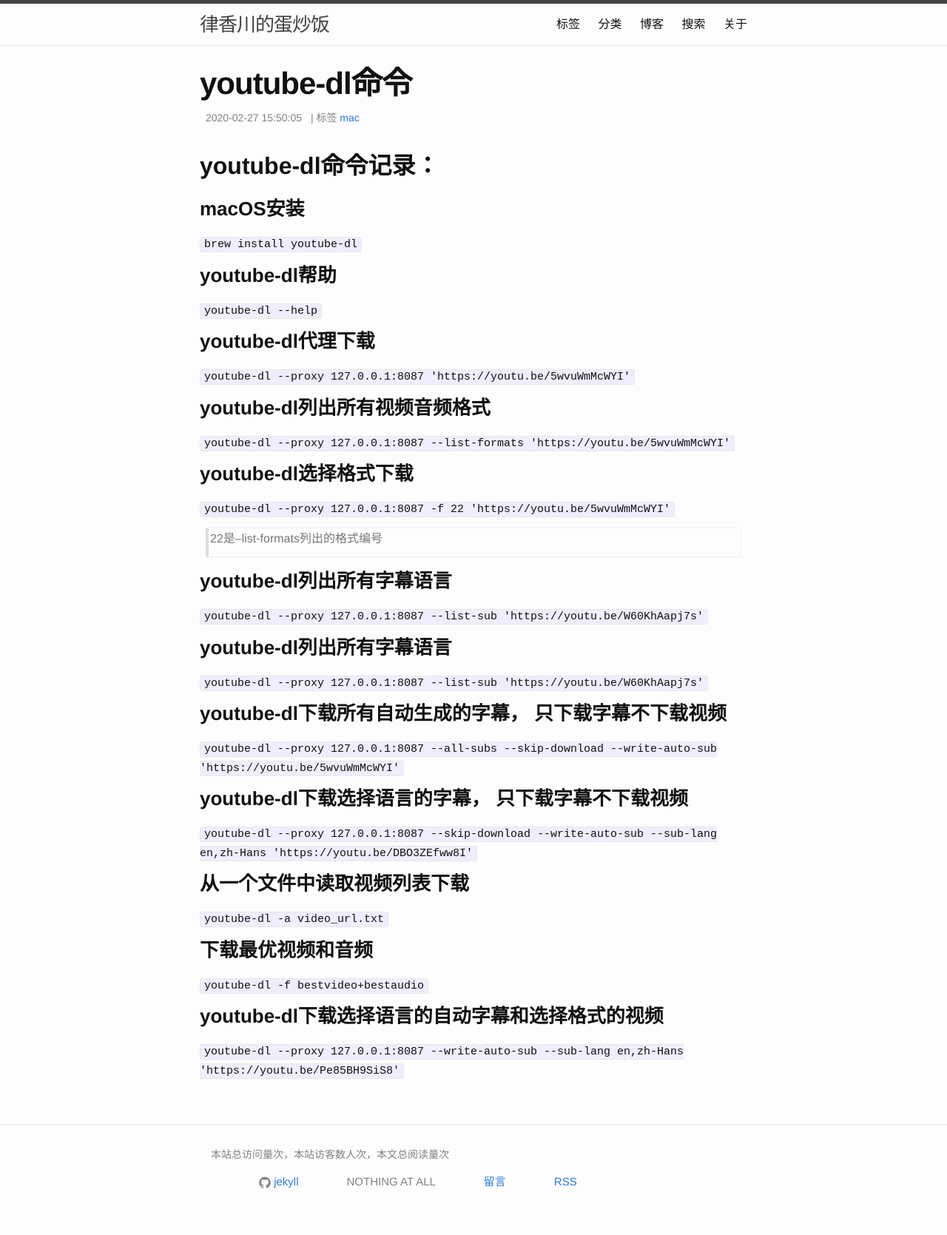
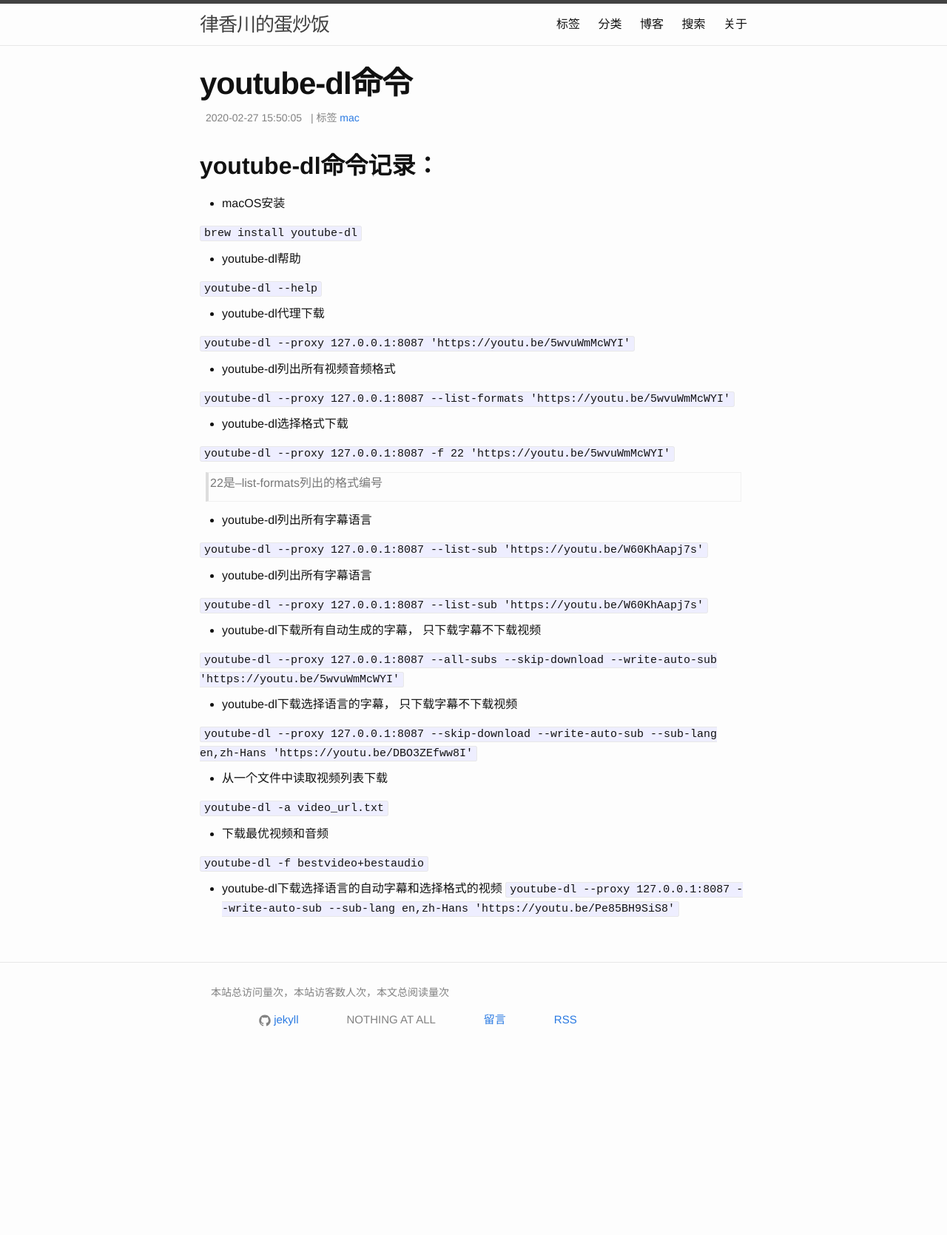
Before and after one commit to snowyxx/snowyxx.github.io, a Jekyll site: the page built from _posts/2020-02-27-youtube-dl-commands.markdown, in a window 1280 px wide. Shown: the whole page at 74% size. Built offline with Jekyll 4.4.1, drawn with Linux system fonts in a browser that asks for light colours; comment, search, counter and statistics services are not loaded; after the commit the page ends 1450 px from its top, so only the background shows below that.

Commit message:
new blog added

```diff
--- a/_posts/2020-02-27-youtube-dl-commands.markdown
+++ b/_posts/2020-02-27-youtube-dl-commands.markdown
@@ -8,52 +8,52 @@
 
 ## youtube-dl命令记录：
 
-### macOS安装
+- macOS安装
 
 `brew install youtube-dl`
 
-### youtube-dl帮助
+- youtube-dl帮助
 
 `youtube-dl --help`
 
-### youtube-dl代理下载
+- youtube-dl代理下载
 
 `youtube-dl --proxy 127.0.0.1:8087 'https://youtu.be/5wvuWmMcWYI'`
 
-### youtube-dl列出所有视频音频格式
+- youtube-dl列出所有视频音频格式
 
 `youtube-dl --proxy 127.0.0.1:8087 --list-formats 'https://youtu.be/5wvuWmMcWYI'`
 
-### youtube-dl选择格式下载
+- youtube-dl选择格式下载
 
 `youtube-dl --proxy 127.0.0.1:8087 -f 22 'https://youtu.be/5wvuWmMcWYI'`
 
 > 22是--list-formats列出的格式编号
 
-### youtube-dl列出所有字幕语言
+- youtube-dl列出所有字幕语言
 
 `youtube-dl --proxy 127.0.0.1:8087 --list-sub 'https://youtu.be/W60KhAapj7s'`
 
-### youtube-dl列出所有字幕语言
+- youtube-dl列出所有字幕语言
 
 `youtube-dl --proxy 127.0.0.1:8087 --list-sub 'https://youtu.be/W60KhAapj7s'`
 
-### youtube-dl下载所有自动生成的字幕， 只下载字幕不下载视频
+- youtube-dl下载所有自动生成的字幕， 只下载字幕不下载视频
 
 `youtube-dl --proxy 127.0.0.1:8087 --all-subs --skip-download --write-auto-sub 'https://youtu.be/5wvuWmMcWYI'`
 
-### youtube-dl下载选择语言的字幕， 只下载字幕不下载视频
+- youtube-dl下载选择语言的字幕， 只下载字幕不下载视频
 
 `youtube-dl --proxy 127.0.0.1:8087 --skip-download --write-auto-sub --sub-lang en,zh-Hans 'https://youtu.be/DBO3ZEfww8I'`
 
 
-### 从一个文件中读取视频列表下载
+- 从一个文件中读取视频列表下载
 
 `youtube-dl -a video_url.txt`
 
-### 下载最优视频和音频
+- 下载最优视频和音频
 
 `youtube-dl -f bestvideo+bestaudio`
 
-### youtube-dl下载选择语言的自动字幕和选择格式的视频
+- youtube-dl下载选择语言的自动字幕和选择格式的视频
 `youtube-dl --proxy 127.0.0.1:8087 --write-auto-sub --sub-lang en,zh-Hans 'https://youtu.be/Pe85BH9SiS8'`
```
